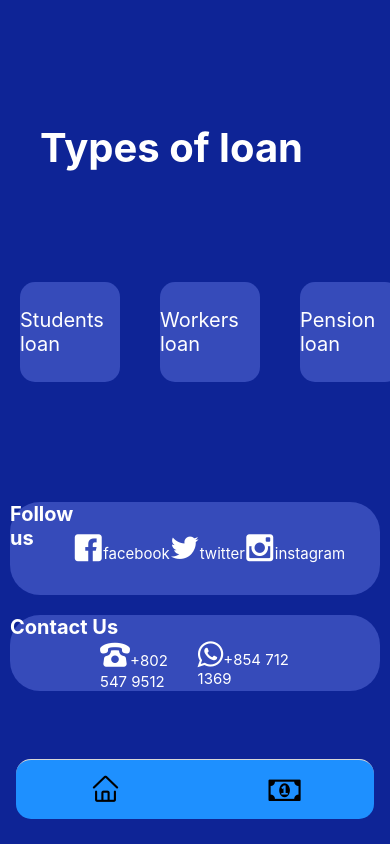
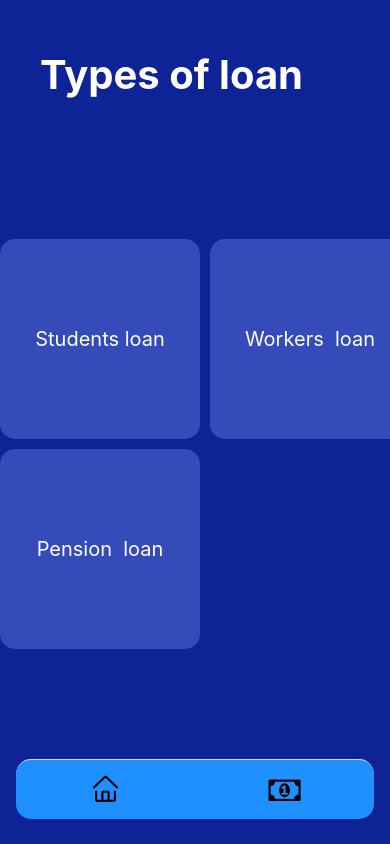
Before and after one commit to kencal20/Demo, a React Native app: screen /Loan in a window 390 px wide. Built offline with nearby package versions, Linux system fonts and the light colour scheme.

Commit message:
loan update

```diff
--- a/src/Loan.js
+++ b/src/Loan.js
@@ -12,6 +12,7 @@ const Loan = ({ navigation }) => {
                 Types of loan
             </Text>
             <View style={styles.first_row}>
+                <View style={styles.for_students}>
                     <TouchableOpacity
                         onPress={() => {
                             navigation.navigate("Studentloan")
@@ -22,8 +23,8 @@ const Loan = ({ navigation }) => {
                             Students loan
                         </Text>
                     </TouchableOpacity>
-
-                <View>
+                </View>
+                <View style={styles.for_workers}>
                     <TouchableOpacity
                         onPress={() => {
                             navigation.navigate("Workersloan")
@@ -34,6 +35,7 @@ const Loan = ({ navigation }) => {
                         </Text>
                     </TouchableOpacity>
 
+                </View>
             </View>
             <View style={styles.for_pension}>
                 <TouchableOpacity
@@ -46,76 +48,10 @@ const Loan = ({ navigation }) => {
                         Pension  loan
                     </Text>
                 </TouchableOpacity>
-                </View>
-            </View>
-            <View style={styles.footer}>
-                <View style={styles.followUs}>
 
-                    <Text style={styles.followUs_header}>
-                        Follow us
-                    </Text>
-                    <View style={styles.followus_row}  >
-                        <View>
-                        <Text >
-                            <TouchableOpacity style={styles.fb}>
-                                <Entypo name='facebook' size={30} color='white' />
-                            </TouchableOpacity>
-                            <Text style={styles.footer_text}>
-                                facebook
 
-                            </Text>
-                        </Text>
             </View>
 
-                    <View>
-                        <Text >
-                            <TouchableOpacity style={styles.twitter_button}>
-                                <Entypo name='twitter' size={30} color='white' />
-
-                            </TouchableOpacity>
-                            <Text style={styles.footer_text}>
-                                twitter
-                            </Text>
-                        </Text>
-                    </View>
-                    <View>
-                        <Text >
-                            <TouchableOpacity style={styles.insta_button}>
-                                <Entypo name='instagram' size={30}  color='white'/>
-                            </TouchableOpacity>
-                            <Text style={styles.footer_text}>
-                                instagram
-                            </Text>
-                        </Text>
-                    </View>
-                </View>
-                </View>
-                <View style={styles.contactUs}>
-                    <Text style={styles.ContactUs_header}>
-                        Contact Us
-                    </Text>
-                    <View style={styles.second_row}>
-                    <Text>
-                        <Entypo name='old-phone' size={30}  color='white'/>
-                        <Text style={styles.footer_text}>
-                            +802 547 9512
-                        </Text>
-                    </Text>
-                    <Text>
-                        <FontAwesome name='whatsapp' size={30} color='white' />
-                        <Text style={styles.footer_text}>
-                            +854 712 1369
-                        </Text>
-                    </Text>
-                    {/* <Text>
-                        <Entypo name='email' size={30} color='white' />
-                        <Text style={styles.footer_text}>
-                            instaloan@biz.com
-                        </Text>
-                    </Text> */}
-                </View>
-                </View>
-            </View>
         </View>
 
     );
@@ -126,7 +62,6 @@ export default Loan;
 const styles = StyleSheet.create({
     container: {
         flex: 1,
-        justifyContent: 'center',
         backgroundColor: '#0e2496',
 
     },
@@ -135,7 +70,8 @@ const styles = StyleSheet.create({
         fontSize: 40,
         fontWeight: 'bold',
         color: 'white',
-        marginHorizontal:40
+        marginHorizontal: 40,
+        marginVertical: 50
 
 
     },
@@ -148,28 +84,31 @@ const styles = StyleSheet.create({
     loantype_button: {
         borderWidth: 0,
         borderRadius: 15,
-        marginVertical: 20,
         marginHorizontal: 20,
-        height: 100,
-        width: 100,
+        height: 200,
+        width: 200,
         backgroundColor: '#364bba',
         justifyContent: 'center',
         alignItems: 'center',
+        left: -20
 
 
 
     },
     first_row: {
         flexDirection: 'row',
-        marginVertical:90
+        marginVertical: 90
     },
     for_students: {
-        flex: 5
+
 
     },
     for_workers: {
         flex: 5,
-
+        left: -30
+    },
+    for_pension: {
+        top: -80
     },
 
 
@@ -178,52 +117,7 @@ const styles = StyleSheet.create({
         color: 'white'
     },
 
-    footer_text: {
-        fontSize: 15,
-        color:'white',
-        marginTop:30
-    },
 
-    followUs: {
-        marginHorizontal: 10,
-        marginBottom: 20,
-       flexDirection:'row',
-        marginVertical: 10,
-        backgroundColor: '#364bba',
-        borderRadius:30
-    },
-
-    followUs_header: {
-        fontSize: 20,
-        fontWeight: 'bold',
-        color:'white'
-    },
-    followus_row:{
-        marginVertical:30,
-        flexDirection:'row',
-        marginRight:50
-    },
-    contactUs: {
-        marginHorizontal: 10,
-       borderRadius:30,
-        backgroundColor: '#364bba',
-        marginBottom:30
-
-
-    },
-
-    ContactUs_header: {
-        fontSize: 20,
-        fontWeight: 'bold',
-         color:'white',
-         flexDirection:'row'
-    },
-    second_row:{
-        flexDirection: 'row',
-        marginHorizontal:90,
-
-
-    }
 
 
 
```
Lines whose indentation alone changed are shown as unchanged.
